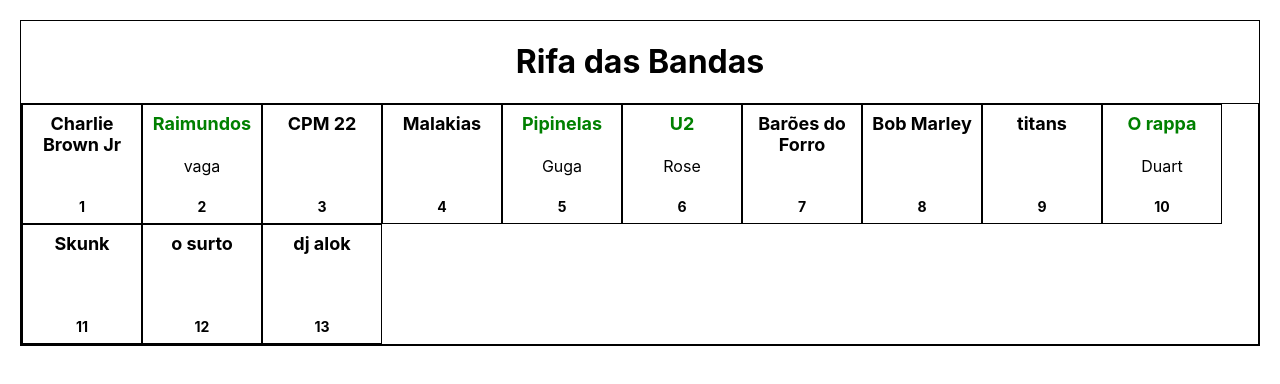
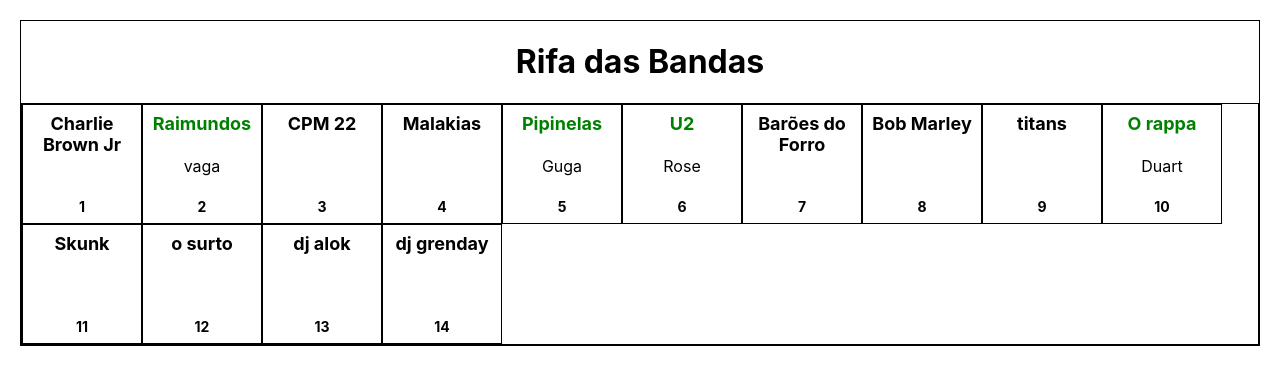
Before and after one commit to thiagogarcia82/rifa, a Next.js app: page / in a window 1280 px wide. Shown: the top 384 px of the page. Built offline with nearby package versions, Linux system fonts and the light colour scheme.

Commit message:
Update index.js

```diff
--- a/data/index.js
+++ b/data/index.js
@@ -12,4 +12,5 @@
   'Skunk': '',
   'o surto': '',
   'dj alok': '',
+  'dj grenday': '',
 }
```
